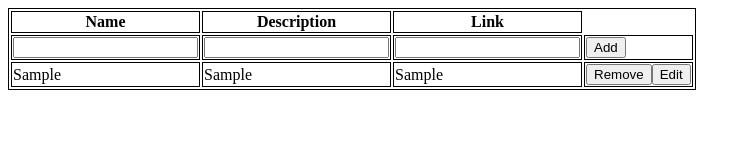
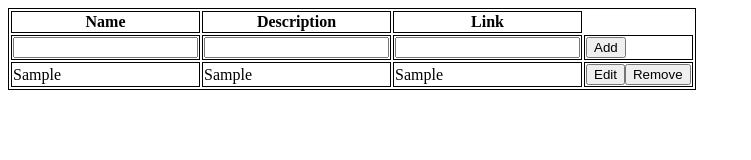
Before and after one commit to PovilasU/React-products-app, a React (Vite) app: page / in a window 1280 px wide. Both pictures are taken after typing "Sample", "Sample", "Sample" into the empty fields and a click on the button "Add". Shown: the top 160 px of the page, without its empty margins (0-751 px from the left). Built offline with nearby package versions, Linux system fonts and the light colour scheme.

Commit message:
splited into smaller components

```diff
--- /dev/null
+++ b/src/Components/ActionButtons.jsx
@@ -0,0 +1,19 @@
+import React from "react";
+
+const ActionButtons = ({ isEditing, onSave, onCancel, onEdit, onRemove }) => (
+  <td>
+    {isEditing ? (
+      <>
+        <button onClick={onSave}>Save</button>
+        <button onClick={onCancel}>Cancel</button>
+      </>
+    ) : (
+      <>
+        <button onClick={onEdit}>Edit</button>
+        <button onClick={onRemove}>Remove</button>
+      </>
+    )}
+  </td>
+);
+
+export default ActionButtons;
--- /dev/null
+++ b/src/Components/EditableField.jsx
@@ -0,0 +1,14 @@
+// Row.jsx
+import React from "react";
+
+const EditableField = ({ isEditing, field, value, onChange }) => (
+  <td>
+    {isEditing ? (
+      <input value={value} onChange={(e) => onChange(field, e.target.value)} />
+    ) : (
+      value
+    )}
+  </td>
+);
+
+export default EditableField;
--- a/src/Components/ProductRow.jsx
+++ b/src/Components/ProductRow.jsx
@@ -1,5 +1,6 @@
-// ProductRow.jsx
 import React, { useState, useEffect } from "react";
+import EditableField from "./EditableField";
+import ActionButtons from "./ActionButtons";
 
 const ProductRow = ({ product, removeProduct, editProduct }) => {
   const [isEditing, setIsEditing] = useState(false);
@@ -9,8 +10,8 @@ const ProductRow = ({ product, removeProduct, editProduct }) => {
     setEditedProduct(product);
   }, [product]);
 
-  const handleEdit = () => {
-    setIsEditing(true);
+  const handleInputChange = (field, value) => {
+    setEditedProduct({ ...editedProduct, [field]: value });
   };
 
   const handleSave = () => {
@@ -18,53 +19,26 @@ const ProductRow = ({ product, removeProduct, editProduct }) => {
     setIsEditing(false);
   };
 
+  const fields = ["name", "description", "link"];
+
   return (
     <tr>
-      {isEditing ? (
-        <>
-          <td>
-            <input
-              value={editedProduct.name}
-              onChange={(e) =>
-                setEditedProduct({ ...editedProduct, name: e.target.value })
-              }
-            />
-          </td>
-          <td>
-            <input
-              value={editedProduct.description}
-              onChange={(e) =>
-                setEditedProduct({
-                  ...editedProduct,
-                  description: e.target.value,
-                })
-              }
-            />
-          </td>
-          <td>
-            <input
-              value={editedProduct.link}
-              onChange={(e) =>
-                setEditedProduct({ ...editedProduct, link: e.target.value })
-              }
-            />
-          </td>
-          <td>
-            <button onClick={handleSave}>Save</button>
-            <button onClick={() => setIsEditing(false)}>Cancel</button>
-          </td>
-        </>
-      ) : (
-        <>
-          <td>{product.name}</td>
-          <td>{product.description}</td>
-          <td>{product.link}</td>
-          <td>
-            <button onClick={() => removeProduct(product.id)}>Remove</button>
-            <button onClick={handleEdit}>Edit</button>
-          </td>
-        </>
-      )}
+      {fields.map((field) => (
+        <EditableField
+          key={field}
+          isEditing={isEditing}
+          field={field}
+          value={isEditing ? editedProduct[field] : product[field]}
+          onChange={handleInputChange}
+        />
+      ))}
+      <ActionButtons
+        isEditing={isEditing}
+        onSave={handleSave}
+        onCancel={() => setIsEditing(false)}
+        onEdit={() => setIsEditing(true)}
+        onRemove={() => removeProduct(product.id)}
+      />
     </tr>
   );
 };
--- /dev/null
+++ b/src/Components/ProductRows.jsx
@@ -0,0 +1,17 @@
+import React from "react";
+import ProductRow from "./ProductRow";
+
+const ProductRows = ({ products, removeProduct, editProduct }) => (
+  <>
+    {products.map((product, index) => (
+      <ProductRow
+        key={index}
+        product={product}
+        removeProduct={removeProduct}
+        editProduct={editProduct}
+      />
+    ))}
+  </>
+);
+
+export default ProductRows;
--- a/src/Components/Table.jsx
+++ b/src/Components/Table.jsx
@@ -1,31 +1,20 @@
-// Table.jsx
 import React from "react";
 import AddProductRow from "./AddProductRow";
-import ProductRow from "./ProductRow";
+import TableHeader from "./TableHeader";
+import ProductRows from "./ProductRows";
 
-const Table = ({ products, addProduct, removeProduct, editProduct }) => {
-  return (
+const Table = ({ products, addProduct, removeProduct, editProduct }) => (
   <table>
-      <thead>
-        <tr>
-          <th>Name</th>
-          <th>Description</th>
-          <th>Link</th>
-        </tr>
-      </thead>
+    <TableHeader />
     <tbody>
       <AddProductRow addProduct={addProduct} />
-        {products.map((product, index) => (
-          <ProductRow
-            key={index}
-            product={product}
+      <ProductRows
+        products={products}
         removeProduct={removeProduct}
         editProduct={editProduct}
       />
-        ))}
     </tbody>
   </table>
 );
-};
 
 export default Table;
--- /dev/null
+++ b/src/Components/TableHeader.jsx
@@ -0,0 +1,13 @@
+import React from "react";
+
+const TableHeader = () => (
+  <thead>
+    <tr>
+      <th>Name</th>
+      <th>Description</th>
+      <th>Link</th>
+    </tr>
+  </thead>
+);
+
+export default TableHeader;
```
Lines whose indentation alone changed are shown as unchanged.
